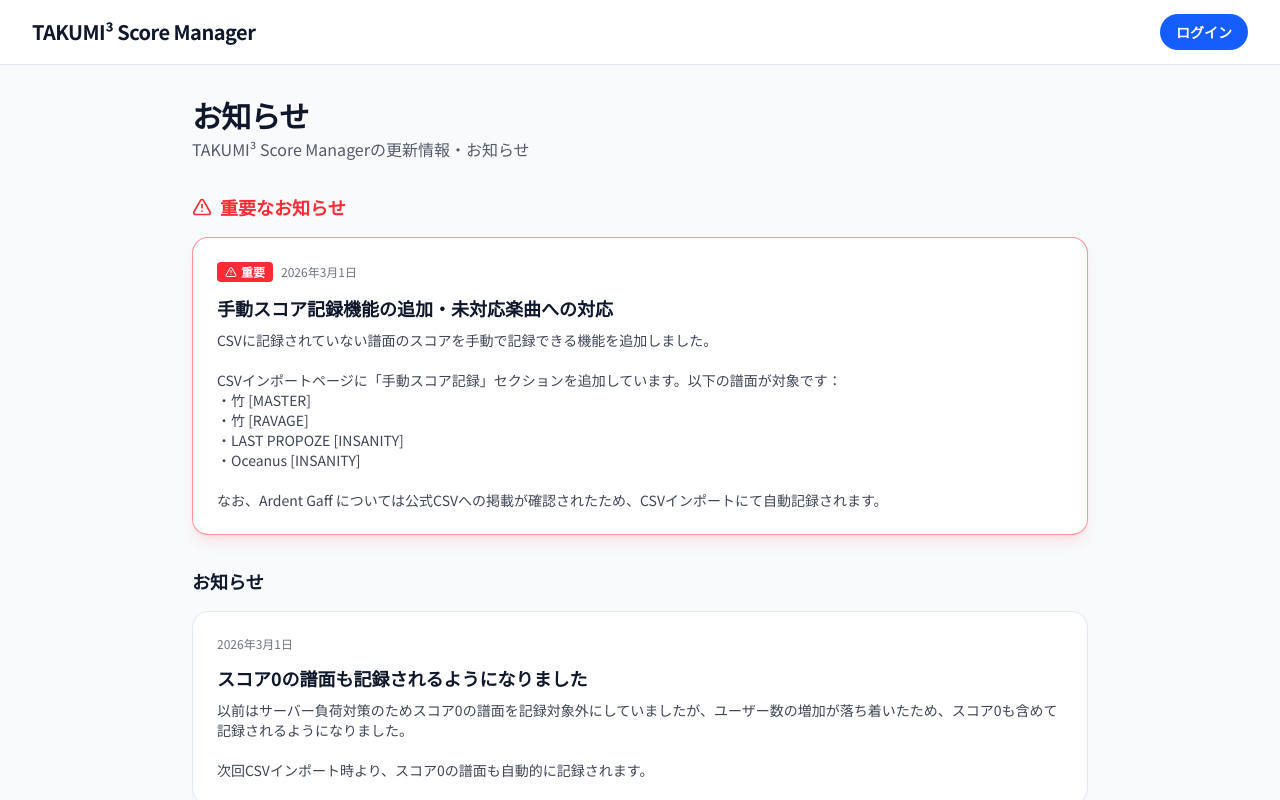
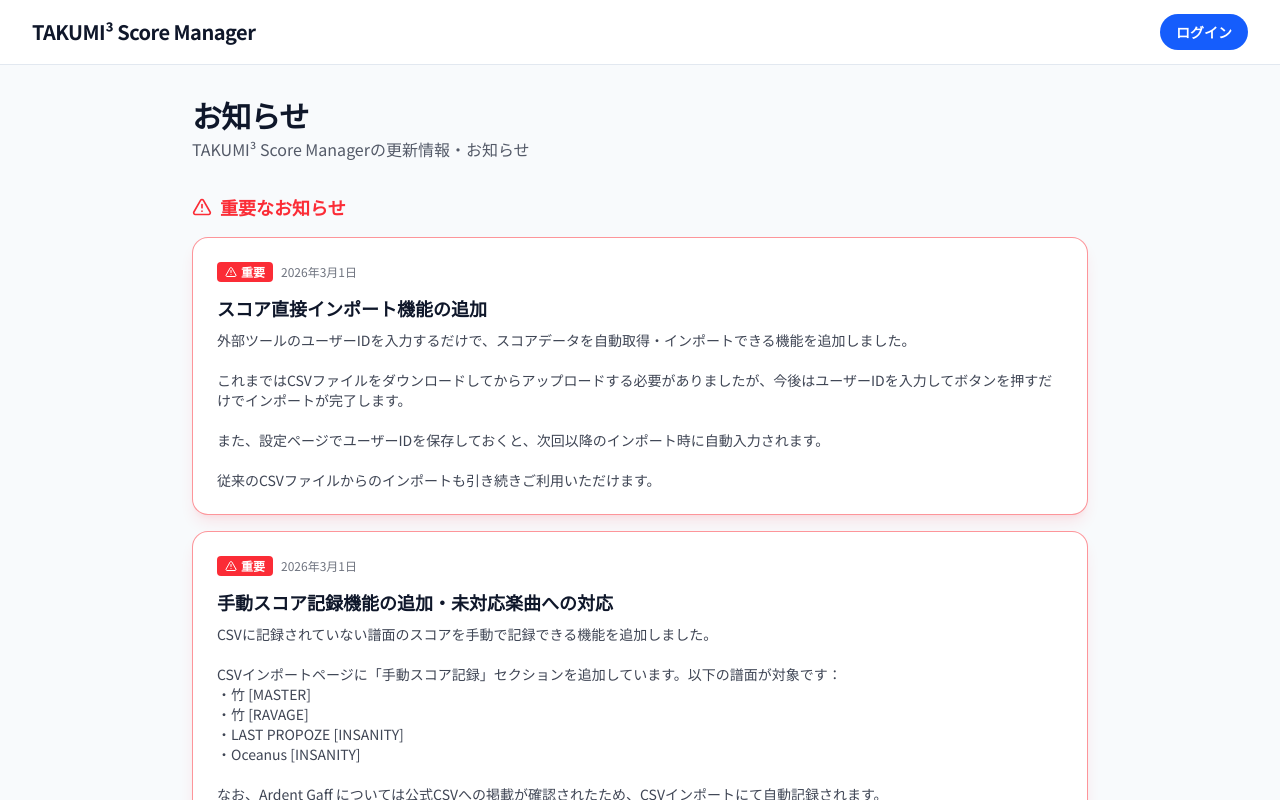
Before and after one commit to dora-ryukyu/takumi-score-manager, a Next.js app: page /news in a window 1280 px wide. Shown: the top 800 px of the page. Built offline with nearby package versions, Linux system fonts and the light colour scheme; no server answers.

Commit message:
feat: add news data

```diff
--- a/src/data/news-data.ts
+++ b/src/data/news-data.ts
@@ -15,6 +15,13 @@
 
 // 新しいお知らせは配列の先頭に追加してください
 export const NEWS_DATA: NewsItem[] = [
+  {
+    id: "2026-03-01-direct-import",
+    date: "2026-03-01",
+    title: "スコア直接インポート機能の追加",
+    content: "外部ツールのユーザーIDを入力するだけで、スコアデータを自動取得・インポートできる機能を追加しました。\n\nこれまではCSVファイルをダウンロードしてからアップロードする必要がありましたが、今後はユーザーIDを入力してボタンを押すだけでインポートが完了します。\n\nまた、設定ページでユーザーIDを保存しておくと、次回以降のインポート時に自動入力されます。\n\n従来のCSVファイルからのインポートも引き続きご利用いただけます。",
+    isImportant: true,
+  },
   {
     id: "2026-03-01-manual-score",
     date: "2026-03-01",
```
